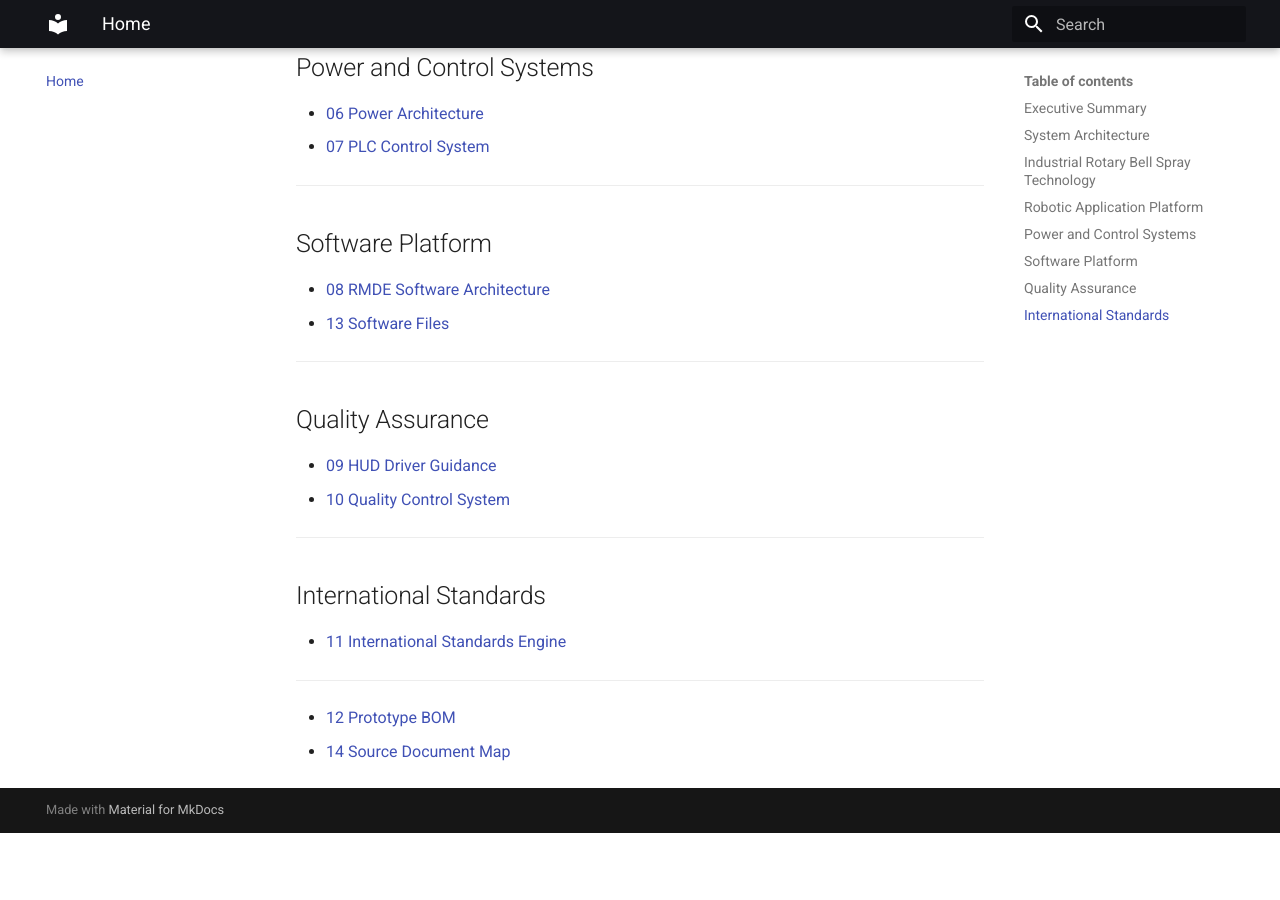
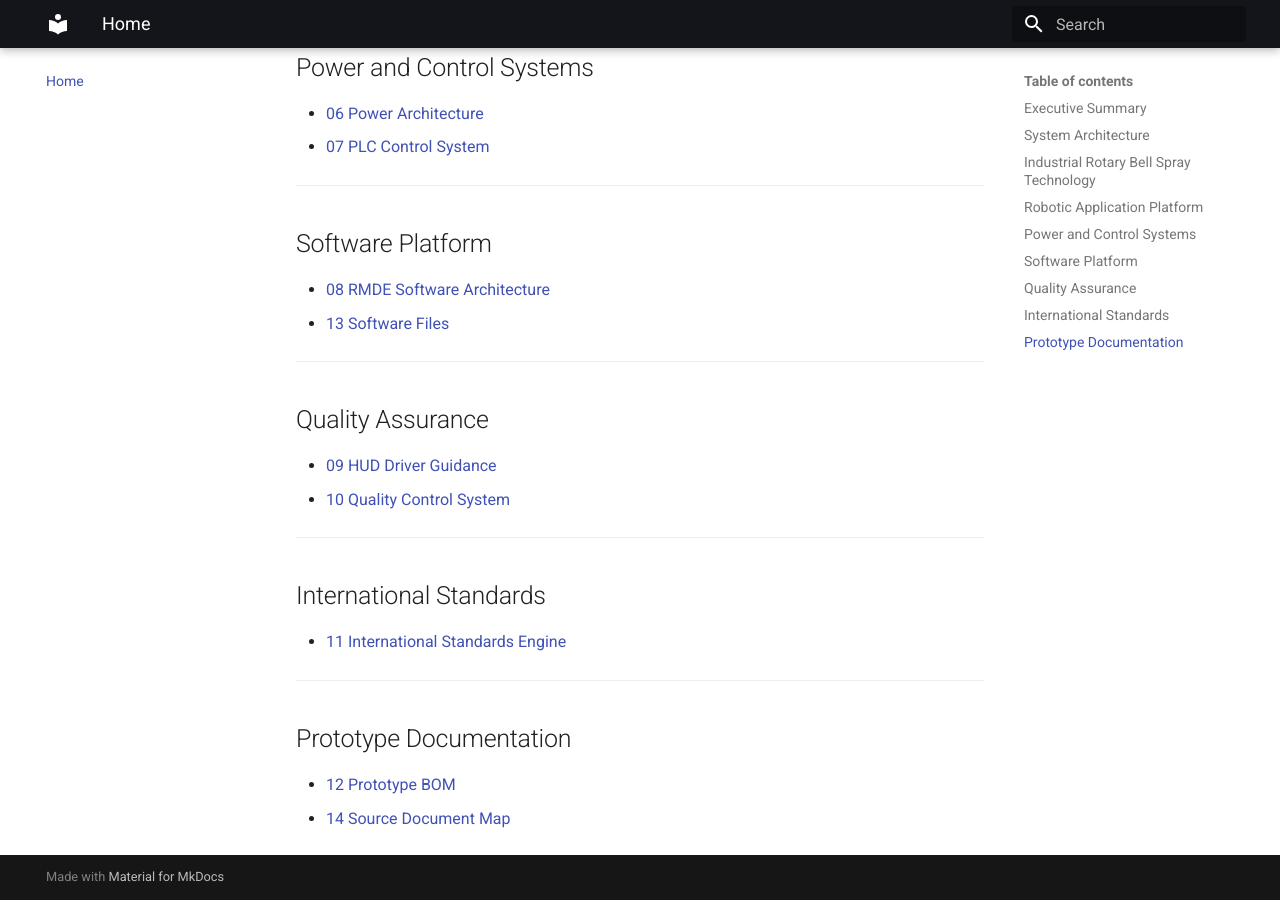
Before and after one commit to Arfgncn/romr-engineering-knowledge-platform, an MkDocs documentation site: the page built from docs/index.md, in a window 1280 px wide and 900 px high, scrolled down 841 px. Built offline with MkDocs 1.6.1 and Material for MkDocs 9.7.7, drawn with Linux system fonts in a browser that asks for light colours; before the commit the page ends 1674 px from its top, so only the background shows below that.

Commit message:
Clean and update index page

```diff
--- a/docs/index.md
+++ b/docs/index.md
@@ -53,7 +53,7 @@ Integrated engineering knowledge platform for the AI-Based Autonomous Road Marki
 
 ---
 
-
+## Prototype Documentation
 
 * [12 Prototype BOM](12-prototype-bom.md)
 * [14 Source Document Map](14-source-document-map.md)
```
